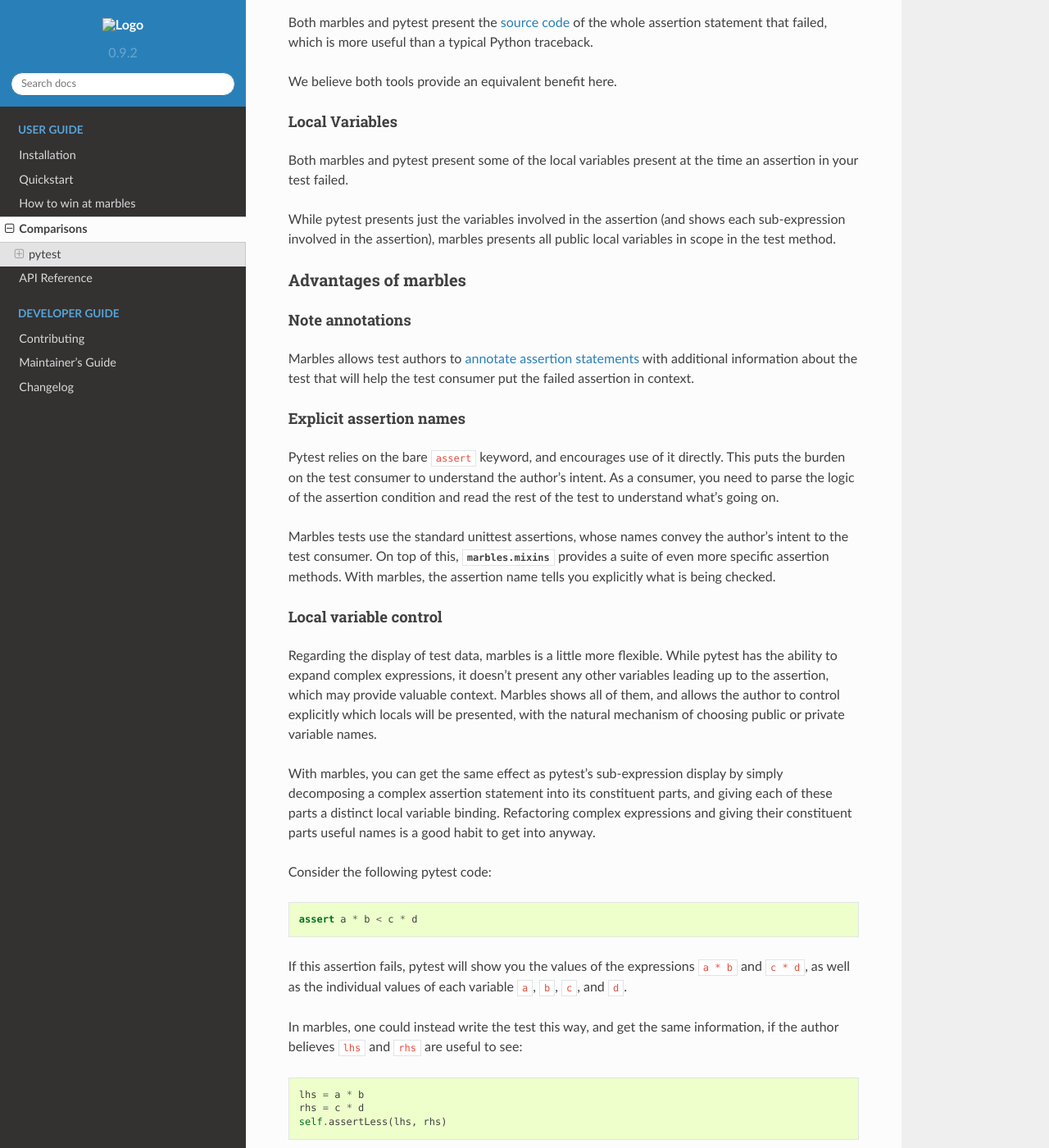
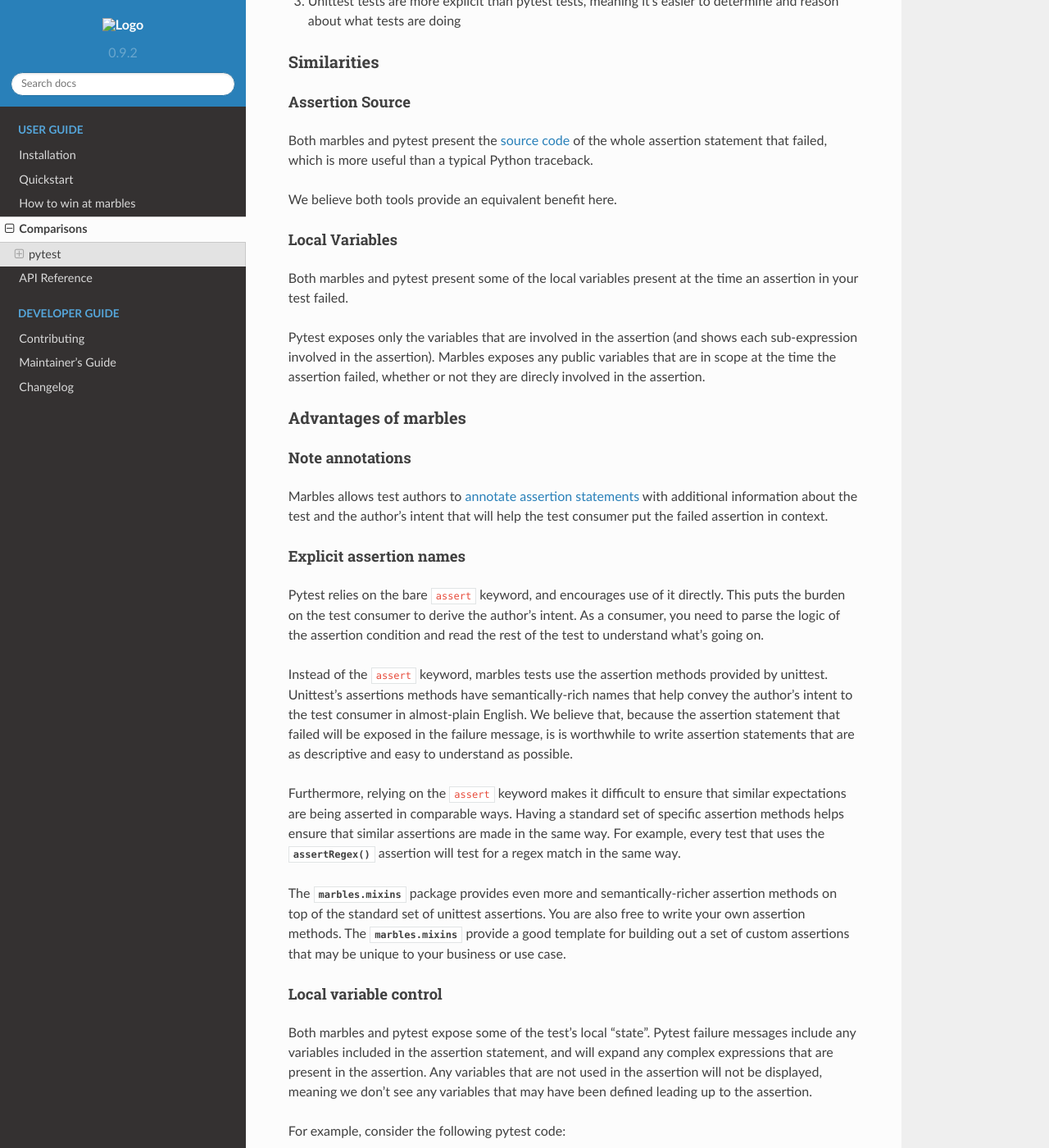
Before and after one commit to twosigma/marbles, a Sphinx documentation site: the page built from docs/comparisons.rst, in a window 1280 px wide and 1400 px high, scrolled down 874 px. Shown: the whole window at 82% size. Built offline with Sphinx 7.4.7 and the Read the Docs theme 2.0.0, drawn with Linux system fonts in a browser that asks for light colours; the version number is read from the project's files by our own code; some of the changed text lies outside the part shown.

Commit message:
pytest comparison edits

```diff
--- a/docs/comparisons.rst
+++ b/docs/comparisons.rst
@@ -5,8 +5,17 @@
 
 How does marbles compare to other Python testing tools?
 
-For now, we focus on `pytest`_, which has the most in common with
-marbles.
+Marbles extends Python's built-in unittest library, so some of what
+distinguishes marbles from other testing tools isn't about marbles as
+much as it's about unittest. That being said, marbles extends unittest
+---as opposed to another Python testing tool---for a reason.
+
+In this section, we'll call out differentiating features of marbles
+specifically, as well as differentiating features of unittest that
+make unittest the right foundation for marbles.
+
+For now, we focus on `pytest`_, which is widely used and whose failure
+messages have the most in common with marbles failure messages.
 
 .. toctree::
    :maxdepth: 2
@@ -15,27 +24,29 @@
 pytest
 ------
 
-Marbles provides some functionality similar to `pytest`_:
+As far as failure messages go, marbles has the most in common with
+`pytest`_. However, because marbles is bulit on top of unittest,
+writing marbles tests is pretty different than writing pytest tests.
 
-* Full statement source code presentation
-* Presentation of variables present in assertion statements
-
-Marbles goes beyond pytest with:
-
-* Note annotations
-* Explicit assertion names
-* Finer grained local variable control
-* Assertion logging
-
-Finally, marbles tests have the same structure as unittest tests,
-which are more explicit than pytest tests, and therefore are easier to
-learn and to reason about at failure time.
+Marbles is all about the test consumer, while pytest is all about the
+test author. Pytest tries to make you more efficient while writing
+tests and marbles tries to make you more efficient while reading,
+reasoning about, and responding to test failures. You could say (and
+we sometimes do) that pytest is write optimized and marbles is read
+optimized.
 
 If you're familiar with pytest, you'll probably find that writing
 marbles tests is more typing than you're used to, but we hope, no
-matter which tool you know well, responding to a test failure will be
-faster and easier with marbles. In short, pytest is write optimized,
-while marbles is read optimized.
+matter which tool you know well, responding to test failures will be
+faster and easier with marbles. Marbles achieves this in a couple of
+ways:
+
+1. Marbles failures expose more information than pytest failures
+2. Giving test authors the ability to curate what appears in the
+   failure message encourages them to design their tests with the test
+   consumer in mind
+3. Unittest tests are more explicit than pytest tests, meaning it's
+   easier to determine and reason about what tests are doing
 
 Similarities
 ~~~~~~~~~~~~
@@ -55,9 +66,11 @@
 Both marbles and pytest present some of the local variables present at
 the time an assertion in your test failed.
 
-While pytest presents just the variables involved in the assertion
-(and shows each sub-expression involved in the assertion), marbles
-presents all public local variables in scope in the test method.
+Pytest exposes only the variables that are involved in the assertion
+(and shows each sub-expression involved in the assertion). Marbles
+exposes any public variables that are in scope at the time the
+assertion failed, whether or not they are direcly involved in the
+assertion.
 
 Advantages of marbles
 ~~~~~~~~~~~~~~~~~~~~~
@@ -66,42 +79,52 @@
 """"""""""""""""
 
 Marbles allows test authors to :ref:`annotate assertion statements
-<notes>` with additional information about the test that will help the
-test consumer put the failed assertion in context.
+<notes>` with additional information about the test and the author's
+intent that will help the test consumer put the failed assertion in
+context.
 
 Explicit assertion names
 """"""""""""""""""""""""
 
 Pytest relies on the bare ``assert`` keyword, and encourages use of it
-directly. This puts the burden on the test consumer to understand the
+directly. This puts the burden on the test consumer to derive the
 author's intent. As a consumer, you need to parse the logic of the
 assertion condition and read the rest of the test to understand what's
 going on.
 
-Marbles tests use the standard unittest assertions, whose names convey
-the author's intent to the test consumer. On top of this,
-:mod:`marbles.mixins` provides a suite of even more specific assertion
-methods. With marbles, the assertion name tells you explicitly what is
-being checked.
+Instead of the ``assert`` keyword, marbles tests use the assertion
+methods provided by unittest. Unittest's assertions methods have
+semantically-rich names that help convey the author's intent to the
+test consumer in almost-plain English. We believe that, because the
+assertion statement that failed will be exposed in the failure message,
+is is worthwhile to write assertion statements that are as descriptive
+and easy to understand as possible.
+
+Furthermore, relying on the ``assert`` keyword makes it
+difficult to ensure that similar expectations are being asserted in
+comparable ways. Having a standard set of specific assertion methods
+helps ensure that similar assertions are made in the same way. For
+example, every test that uses the :meth:`~unittest.TestCase.assertRegex`
+assertion will test for a regex match in the same way.
+
+The :mod:`marbles.mixins` package provides even more and
+semantically-richer assertion methods on top of the standard set of
+unittest assertions. You are also free to write your own assertion
+methods. The :mod:`marbles.mixins` provide a good template for building
+out a set of custom assertions that may be unique to your business or
+use case.
 
 Local variable control
 """"""""""""""""""""""
 
-Regarding the display of test data, marbles is a little more
-flexible. While pytest has the ability to expand complex expressions,
-it doesn't present any other variables leading up to the assertion,
-which may provide valuable context. Marbles shows all of them, and
-allows the author to control explicitly which locals will be
-presented, with the natural mechanism of choosing public or private
-variable names.
+Both marbles and pytest expose some of the test's local "state". Pytest
+failure messages include any variables included in the assertion
+statement, and will expand any complex expressions that are present in
+the assertion. Any variables that are not used in the assertion will
+not be displayed, meaning we don't see any variables that may have been
+defined leading up to the assertion.
 
-With marbles, you can get the same effect as pytest's sub-expression
-display by simply decomposing a complex assertion statement into its
-constituent parts, and giving each of these parts a distinct local
-variable binding. Refactoring complex expressions and giving their
-constituent parts useful names is a good habit to get into anyway.
-
-Consider the following pytest code::
+For example, consider the following pytest code::
 
     assert a * b < c * d
 
@@ -109,13 +132,32 @@
 expressions ``a * b`` and ``c * d``, as well as the individual values
 of each variable ``a``, ``b``, ``c``, and ``d``.
 
-In marbles, one could instead write the test this way, and get the
-same information, if the author believes ``lhs`` and ``rhs`` are
-useful to see::
+Marbles will display any public local variables defined within the test
+at the time it failed, regardless of whether or not they were used
+in the failing assertion.
+
+Consider the same example as above written in marbles::
+
+    self.assertLess(a * b, c * d)
+
+If this assertion fails, marbles will show you the values of ``a``,
+``b``, ``c``, and ``d``, but not the values of the expressions
+``a * b`` or ``c * d``. If it's valuable for the test consumer to also
+see the values of these expressions, we can achieve that by assigning
+them to variables::
 
     lhs = a * b
     rhs = c * d
     self.assertLess(lhs, rhs)
+
+If we want to exclude any local variables from the failure message,
+all we need to do is give them "internal" or "private" names, i.e.,
+prefix the variable names with an underscore.
+
+This gives the test author natural---and pretty neutral---control over
+what local variables will be displayed in the failure message. In
+pytest, in order for locals to appear in the failure message they need
+to be used in the assertion. In marbles, they need only be public.
 
 Pure extension of unittest
 """"""""""""""""""""""""""
@@ -125,10 +167,10 @@
 understand what any given test is doing when you're trying to debug a
 failure.
 
-It can be hard to piece together where fixtures come from, they might
+It can be hard to piece together where fixtures come from: they might
 not even be in the same file, or any that are imported. Even if you
-can find the fixtures, it's unclear exactly what the control flow
-is. This gets particularly complicated if the author used
+can find the fixtures, it's unclear exactly what the control flow is.
+This gets particularly complicated if the author used
 :file:`conftest.py` anywhere in the project.
 
 Marbles works with unmodified :mod:`unittest` tests. We find unittest
```
